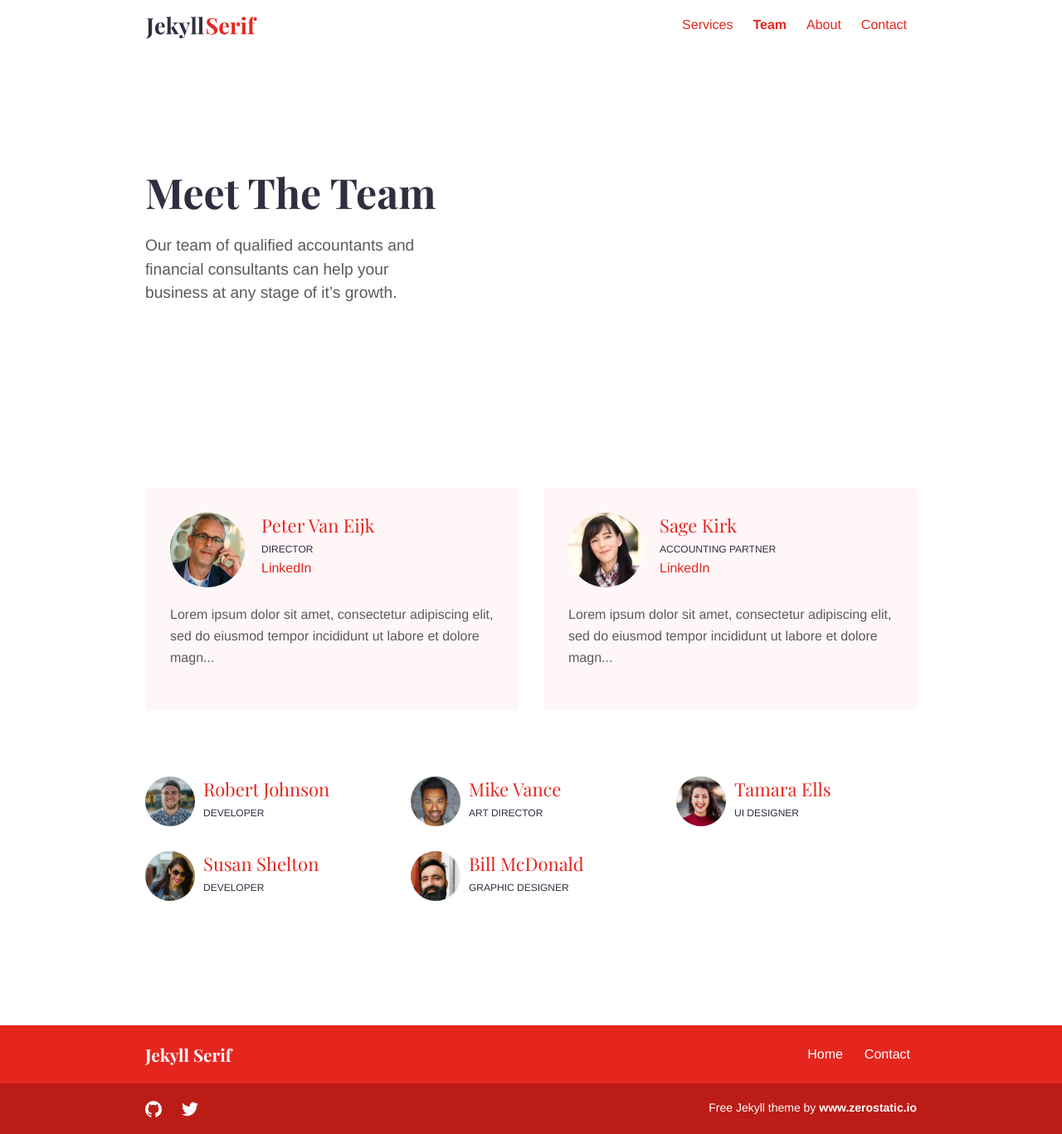
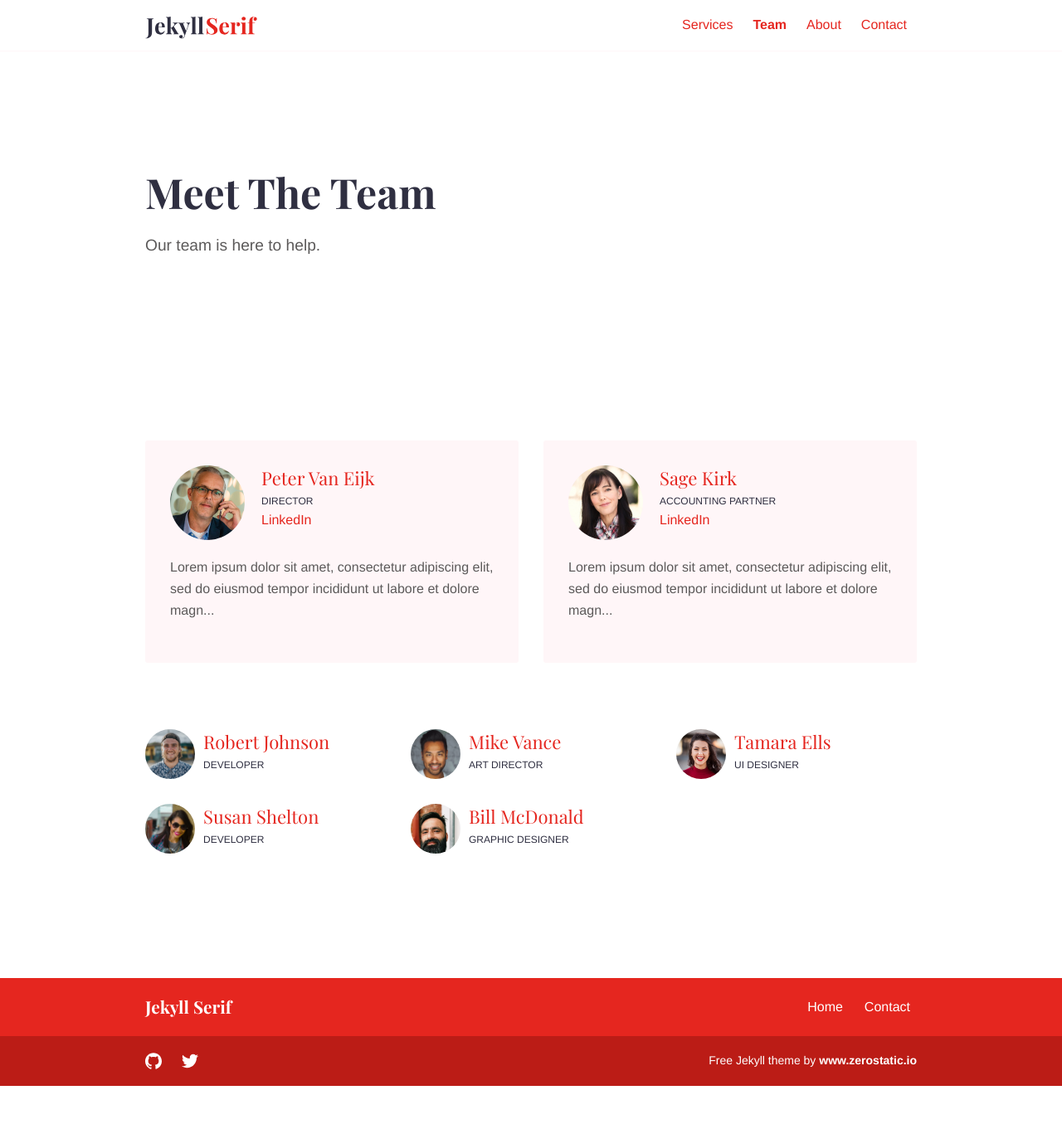
Before and after one commit to friendscareer/friendscareer.github.io, a Jekyll site: the page built from team.md, in a window 1280 px wide. Shown: the whole page at 83% size. Built offline with Jekyll 4.4.1, drawn with Linux system fonts in a browser that asks for light colours; after the commit the page ends 1309 px from its top, so only the background shows below that.

Commit message:
modify team

```diff
--- a/team.md
+++ b/team.md
@@ -8,4 +8,4 @@
 
 # Meet The Team
 
-Our team of qualified accountants and financial consultants can help your business at any stage of it's growth.
+Our team is here to help.
```
